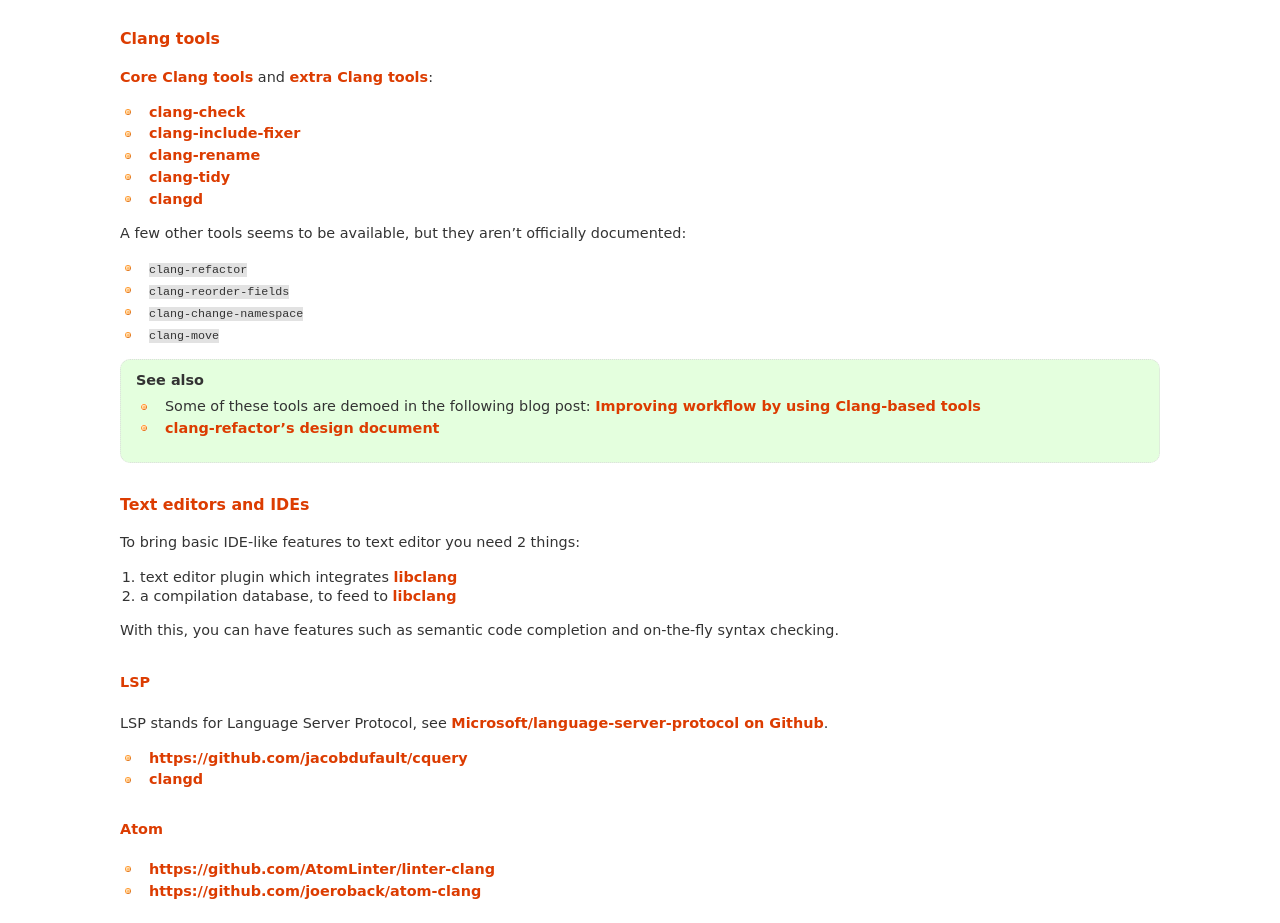
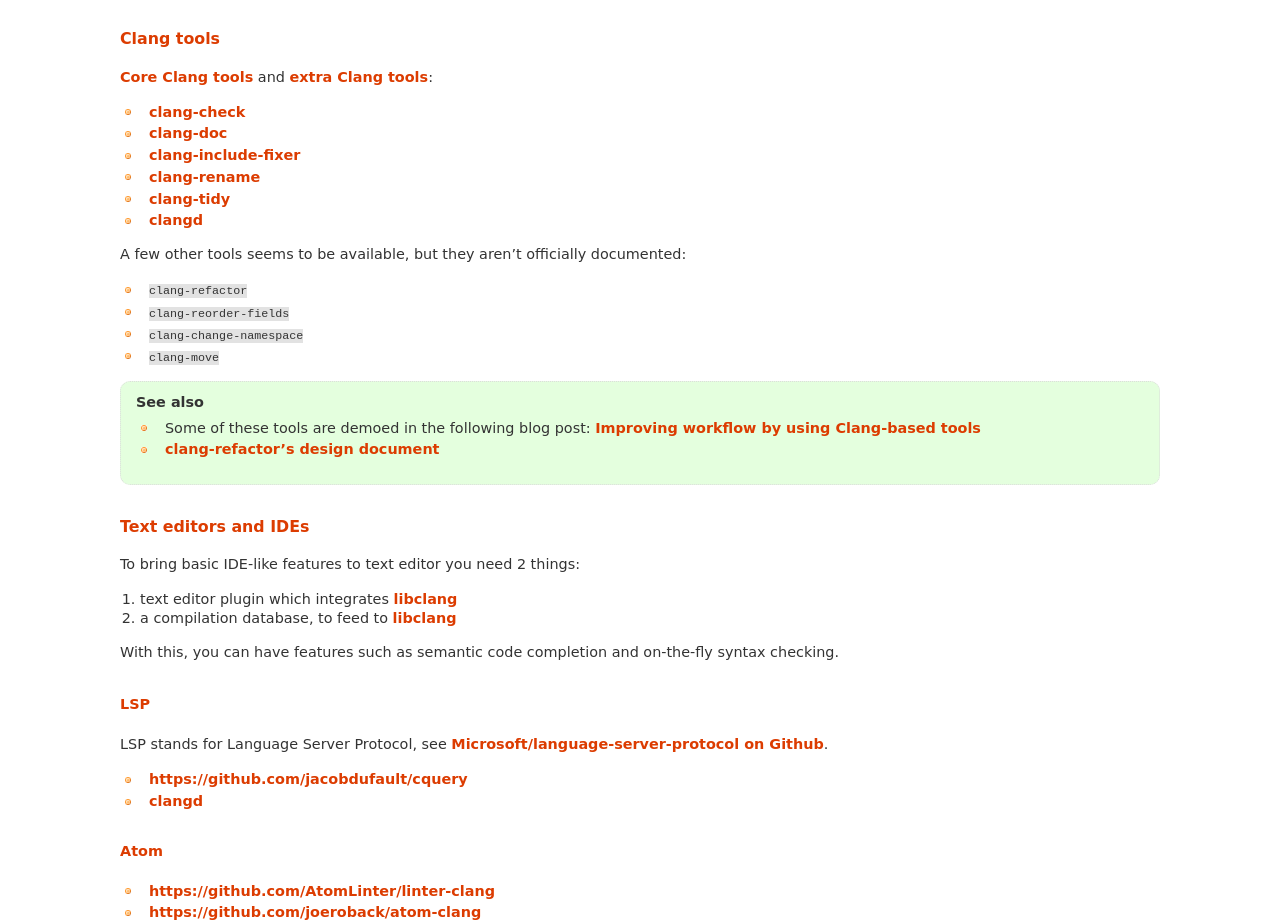
Before and after one commit to Sarcasm/notes, a plain HTML site: page dev/compilation-database.html in a window 1280 px wide. Shown: the part 1647-2570 px from the top of the page. Drawn offline with nearby package versions, Linux system fonts and the light colour scheme; some packages are replaced by stand-ins of ours.

Commit message:
publish d9c10b3: compilation-database: add clang-doc

```diff
--- a/dev/compilation-database.html
+++ b/dev/compilation-database.html
@@ -135,6 +135,7 @@ This section list a various tools that may benefit from a compilation database.<
 <p><a class="reference external" href="http://clang.llvm.org/docs/ClangTools.html">Core Clang tools</a> and <a class="reference external" href="http://clang.llvm.org/extra/index.html">extra Clang tools</a>:</p>
 <ul class="simple">
 <li><a class="reference external" href="http://clang.llvm.org/docs/ClangCheck.html">clang-check</a></li>
+<li><a class="reference external" href="https://clang.llvm.org/extra/clang-doc.html">clang-doc</a></li>
 <li><a class="reference external" href="http://clang.llvm.org/extra/include-fixer.html">clang-include-fixer</a></li>
 <li><a class="reference external" href="http://clang.llvm.org/extra/clang-rename.html">clang-rename</a></li>
 <li><a class="reference external" href="http://clang.llvm.org/extra/clang-tidy">clang-tidy</a></li>
```
Also changed, not shown: _sources/dev/compilation-database.rst.txt.
